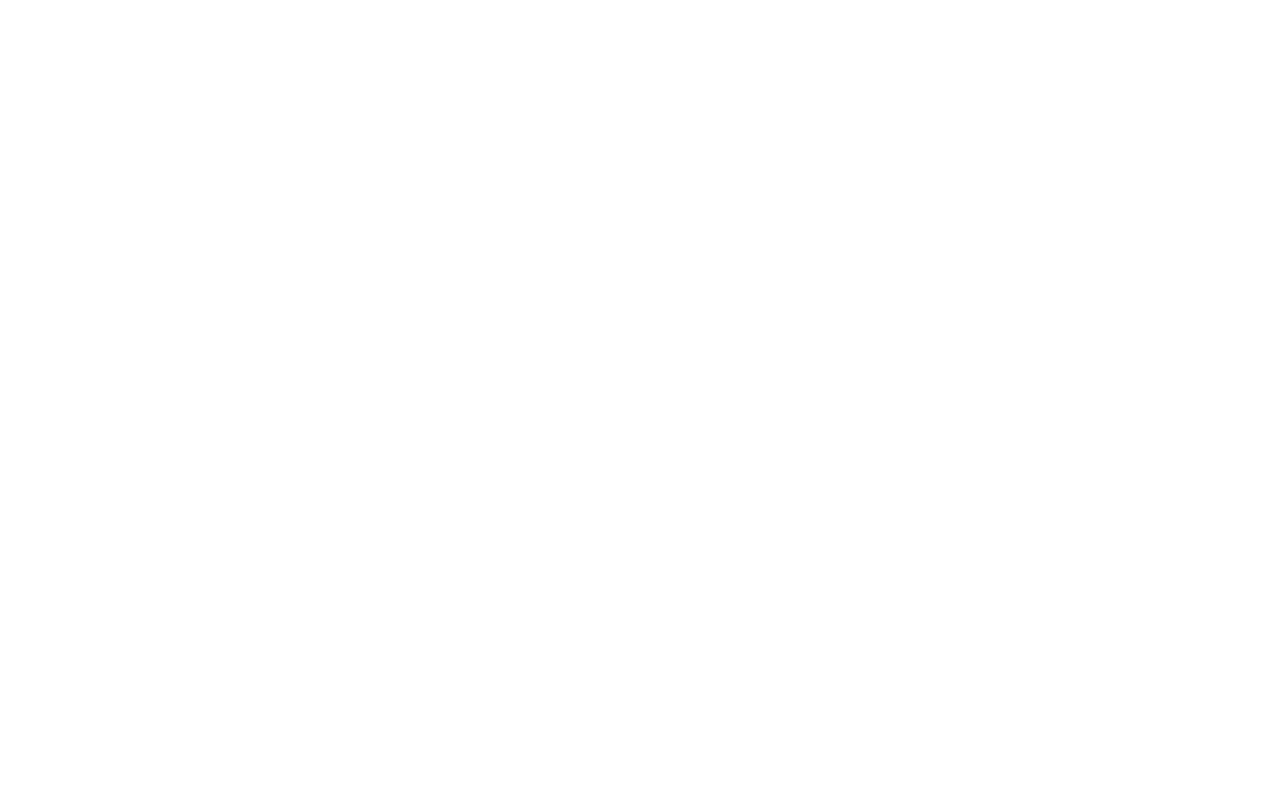
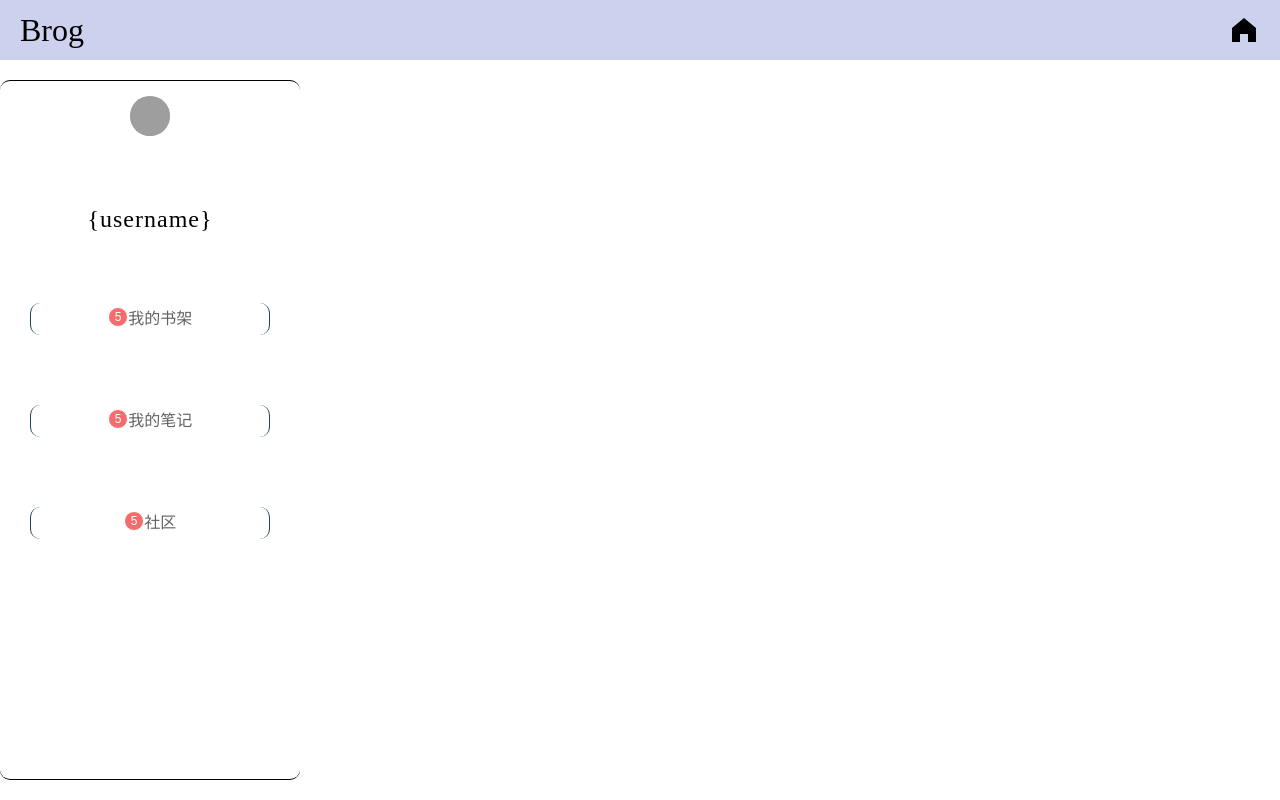
Before and after one commit to scraneg/Brog-frontend, a Vue app: page /bookshelf in a window 1280 px wide. Before the commit this address had no page. Built offline with nearby package versions, Linux system fonts and the light colour scheme; grey boxes are pictures that could not be loaded.

Commit message:
feat:规划项目结构，实现了主页面的header

```diff
--- a/package.json
+++ b/package.json
@@ -8,6 +8,7 @@
     "lint": "vue-cli-service lint"
   },
   "dependencies": {
+    "@element-plus/icons-vue": "^1.1.4",
     "alloyfinger": "^0.1.16",
     "axios": "^0.25.0",
     "core-js": "^3.6.5",
--- a/src/views/reader/aside.vue
+++ b/src/views/index/aside.vue
@@ -2,9 +2,18 @@
   <el-space direction="vertical" :size="70" class="main">
     <el-avatar src="https://cube.elemecdn.com/3/7c/3ea6beec64369c2642b92c6726f1epng.png"/>
     <div>{username}</div>
-    <el-button class="button"><el-badge value="5"/>阅读历史</el-button>
-    <el-button class="button"><el-badge value="5"/>我的笔记</el-button>
-    <el-button class="button"><el-badge value="5"/>消息</el-button>
+    <el-button class="button" @click="$router.push('bookshelf')">
+      <el-badge value="5"/>
+      我的书架
+    </el-button>
+    <el-button class="button" @click="$router.push('notebook')">
+      <el-badge value="5"/>
+      我的笔记
+    </el-button>
+    <el-button class="button" @click="$router.push('community')">
+      <el-badge value="5"/>
+      社区
+    </el-button>
   </el-space>
 </template>
 
--- /dev/null
+++ b/src/views/index/bookshelf/bookshelf.vue
@@ -0,0 +1,13 @@
+<template>
+  <div></div>
+</template>
+
+<script>
+export default {
+  name: "bookshelf"
+}
+</script>
+
+<style scoped>
+
+</style>
--- /dev/null
+++ b/src/views/index/community/community.vue
@@ -0,0 +1,13 @@
+<template>
+  <div></div>
+</template>
+
+<script>
+export default {
+  name: "community"
+}
+</script>
+
+<style scoped>
+
+</style>
--- /dev/null
+++ b/src/views/index/header.vue
@@ -0,0 +1,38 @@
+<template>
+  <div class="header">
+    <span class="title">Brog</span>
+    <el-icon class="home-icon">
+      <HomeFilled/>
+    </el-icon>
+  </div>
+</template>
+
+<script>
+import {HomeFilled} from "@element-plus/icons-vue"
+
+export default {
+  components: {
+    HomeFilled
+  },
+  name: "header"
+}
+</script>
+
+<style scoped>
+.title {
+  font-size: xx-large;
+}
+
+.home-icon {
+  cursor: pointer;
+  font-size: 2em;
+}
+
+.header {
+  width: 100%;
+  height: 100%;
+  display: flex;
+  align-items: center;
+  justify-content: space-between;
+}
+</style>
--- /dev/null
+++ b/src/views/index/index.vue
@@ -0,0 +1,32 @@
+<template>
+  <el-container>
+    <el-header style="background-color: #ccd1ee;">
+      <brog-header></brog-header>
+    </el-header>
+    <el-container>
+      <el-aside style="padding-bottom: 20px;padding-top: 20px">
+        <brog-aside></brog-aside>
+      </el-aside>
+      <el-main>
+        <router-view></router-view>
+      </el-main>
+    </el-container>
+  </el-container>
+</template>
+
+<script>
+import header from "@/views/index/header";
+import aside from "@/views/index/aside";
+
+export default {
+  components: {
+    BrogHeader: header,
+    BrogAside: aside,
+  },
+  name: "index"
+}
+</script>
+
+<style scoped>
+
+</style>
--- /dev/null
+++ b/src/views/index/notebook/notebook.vue
@@ -0,0 +1,13 @@
+<template>
+  <div></div>
+</template>
+
+<script>
+export default {
+  name: "profile"
+}
+</script>
+
+<style scoped>
+
+</style>
--- a/src/views/reader/main.vue
+++ b/src/views/reader/main.vue
@@ -7,7 +7,7 @@
 </template>
 
 <script>
-import brogPDF from "@/components/brogPDF";
+import brogPDF from "@/views/reader/brogPDF";
 export default {
   components:{
     brogPDF
--- a/src/views/reader/reader.vue
+++ b/src/views/reader/reader.vue
@@ -11,7 +11,7 @@
 
 <script>
 import main from "./main";
-import aside from "./aside";
+import aside from "../index/aside";
 
 export default {
   name: "reader",
```
Also changed, not shown: src/routers/index.js (+15 -1 lines), src/views/reader/brogPDF.vue (renamed from src/components/brogPDF.vue), 1 other file (tests, documents, lock files or other folders).
